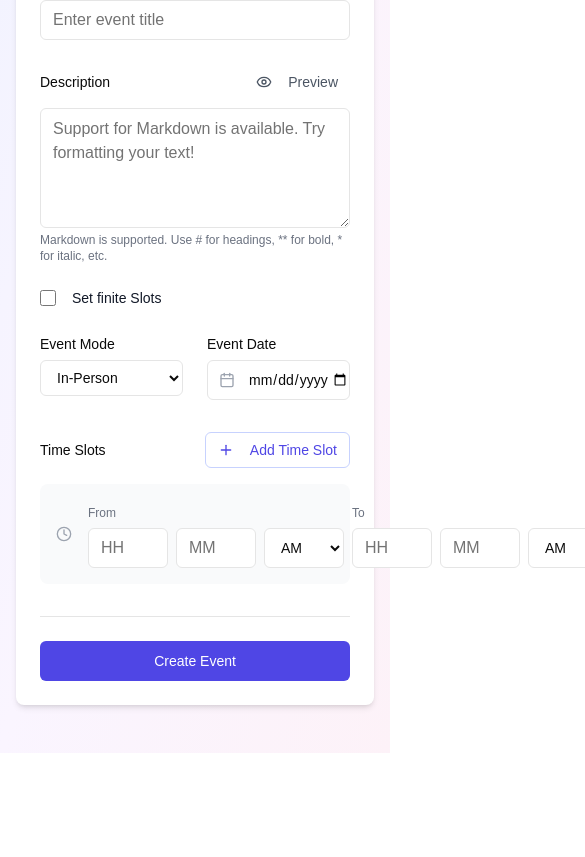
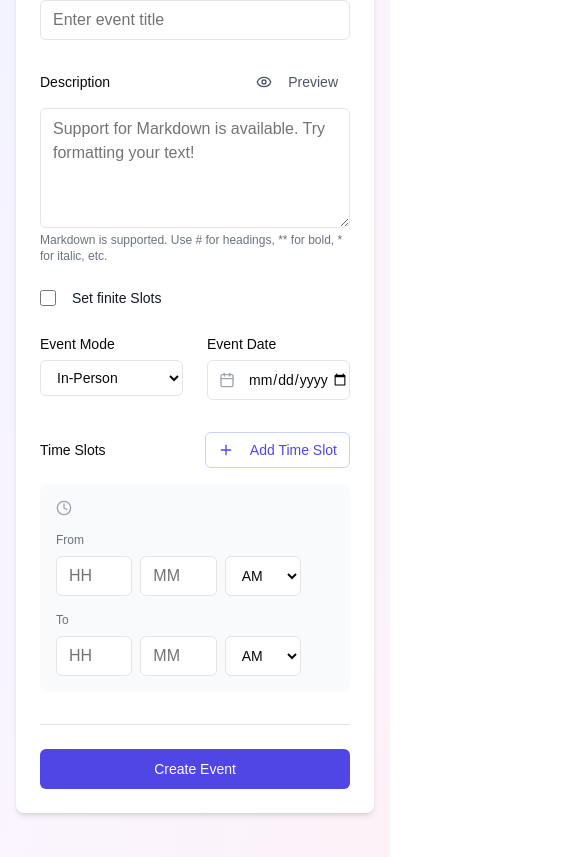
Before and after one commit to beingshivansh0777/Schedulo, a Next.js app in the folder schedulo-frontend/: page /event in a window 390 px wide. Shown: the part 554-1411 px from the top of the page, 585 px wide, since content can reach past the window. Before the commit the page ends 1307 px from the top, so only its background shows below. Built offline with nearby package versions, Linux system fonts and the light colour scheme.

Commit message:
Fixed responsive design for time input fields

```diff
--- a/schedulo-frontend/src/app/event/page.tsx
+++ b/schedulo-frontend/src/app/event/page.tsx
@@ -374,15 +374,16 @@ export default function CreateEventPage() {
   {timeSlots.map((slot, index) => (
     <div
       key={index}
-                      className="flex gap-4 items-center bg-gray-50 p-4 rounded-lg relative group"
+      className="flex flex-col md:flex-row gap-4 items-start md:items-center bg-gray-50 p-4 rounded-lg relative group"
     >
       <Clock className="text-gray-400 h-4 w-4 flex-shrink-0" />
 
+      {/* Time Slots */}
+      <div className="flex flex-col md:flex-row gap-4 flex-1">
         {/* From Time */}
-                      <div className="flex gap-2 items-center flex-1">
-                        <div className="space-y-1 flex-1">
+        <div className="flex flex-col md:flex-row gap-2 items-start md:items-center flex-1">
           <Label className="text-xs text-gray-500">From</Label>
-                          <div className="flex gap-2">
+          <div className="flex flex-row gap-2">
             <Input
               type="number"
               min="1"
@@ -394,7 +395,7 @@ export default function CreateEventPage() {
                 newSlots[index].hour = e.target.value;
                 setTimeSlots(newSlots);
               }}
-                              className="w-20"
+              className="w-full sm:w-20"
             />
             <Input
               type="number"
@@ -407,7 +408,7 @@ export default function CreateEventPage() {
                 newSlots[index].minute = e.target.value;
                 setTimeSlots(newSlots);
               }}
-                              className="w-20"
+              className="w-full sm:w-20"
             />
             <select
               value={slot.period}
@@ -416,7 +417,7 @@ export default function CreateEventPage() {
                 newSlots[index].period = e.target.value;
                 setTimeSlots(newSlots);
               }}
-                              className="w-20 rounded-md border border-input bg-background px-3 py-2 text-sm"
+              className="w-full sm:w-20 rounded-md border border-input bg-background px-3 py-2 text-sm"
             >
               <option value="AM">AM</option>
               <option value="PM">PM</option>
@@ -425,9 +426,9 @@ export default function CreateEventPage() {
         </div>
 
         {/* To Time */}
-                        <div className="space-y-1 flex-1">
+        <div className="flex flex-col md:flex-row gap-2 items-start md:items-center flex-1">
           <Label className="text-xs text-gray-500">To</Label>
-                          <div className="flex gap-2">
+          <div className="flex flex-row gap-2">
             <Input
               type="number"
               min="1"
@@ -439,7 +440,7 @@ export default function CreateEventPage() {
                 newSlots[index].toHour = e.target.value;
                 setTimeSlots(newSlots);
               }}
-                              className="w-20"
+              className="w-full sm:w-20"
             />
             <Input
               type="number"
@@ -452,7 +453,7 @@ export default function CreateEventPage() {
                 newSlots[index].toMinute = e.target.value;
                 setTimeSlots(newSlots);
               }}
-                              className="w-20"
+              className="w-full sm:w-20"
             />
             <select
               value={slot.toPeriod}
@@ -461,7 +462,7 @@ export default function CreateEventPage() {
                 newSlots[index].toPeriod = e.target.value;
                 setTimeSlots(newSlots);
               }}
-                              className="w-20 rounded-md border border-input bg-background px-3 py-2 text-sm"
+              className="w-full sm:w-20 rounded-md border border-input bg-background px-3 py-2 text-sm"
             >
               <option value="AM">AM</option>
               <option value="PM">PM</option>
@@ -475,7 +476,7 @@ export default function CreateEventPage() {
           variant="ghost"
           size="sm"
           onClick={() => handleRemoveTimeSlot(index)}
-                          className="text-gray-400 hover:text-red-500"
+          className="text-gray-400 hover:text-red-500 mt-2 md:mt-0"
         >
           <Trash2 className="h-4 w-4" />
         </Button>
```
Lines whose indentation alone changed are shown as unchanged.
